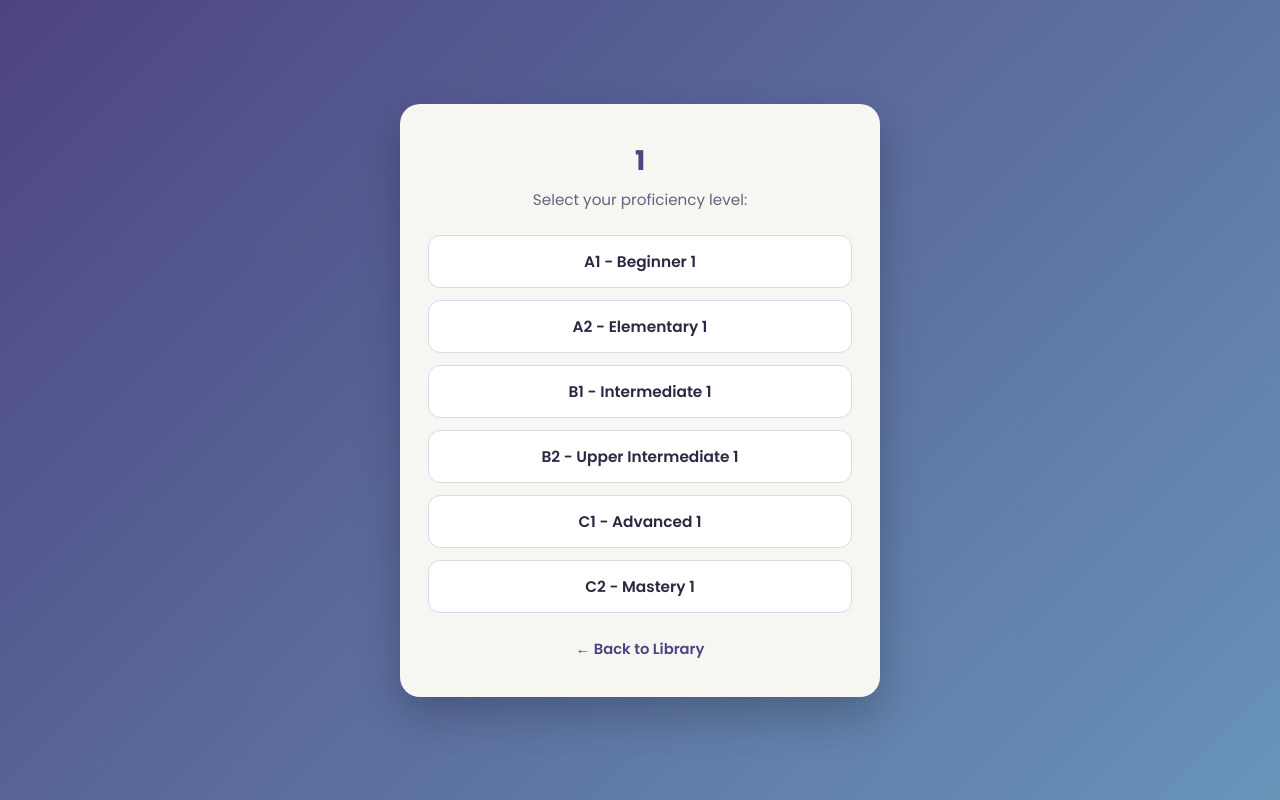
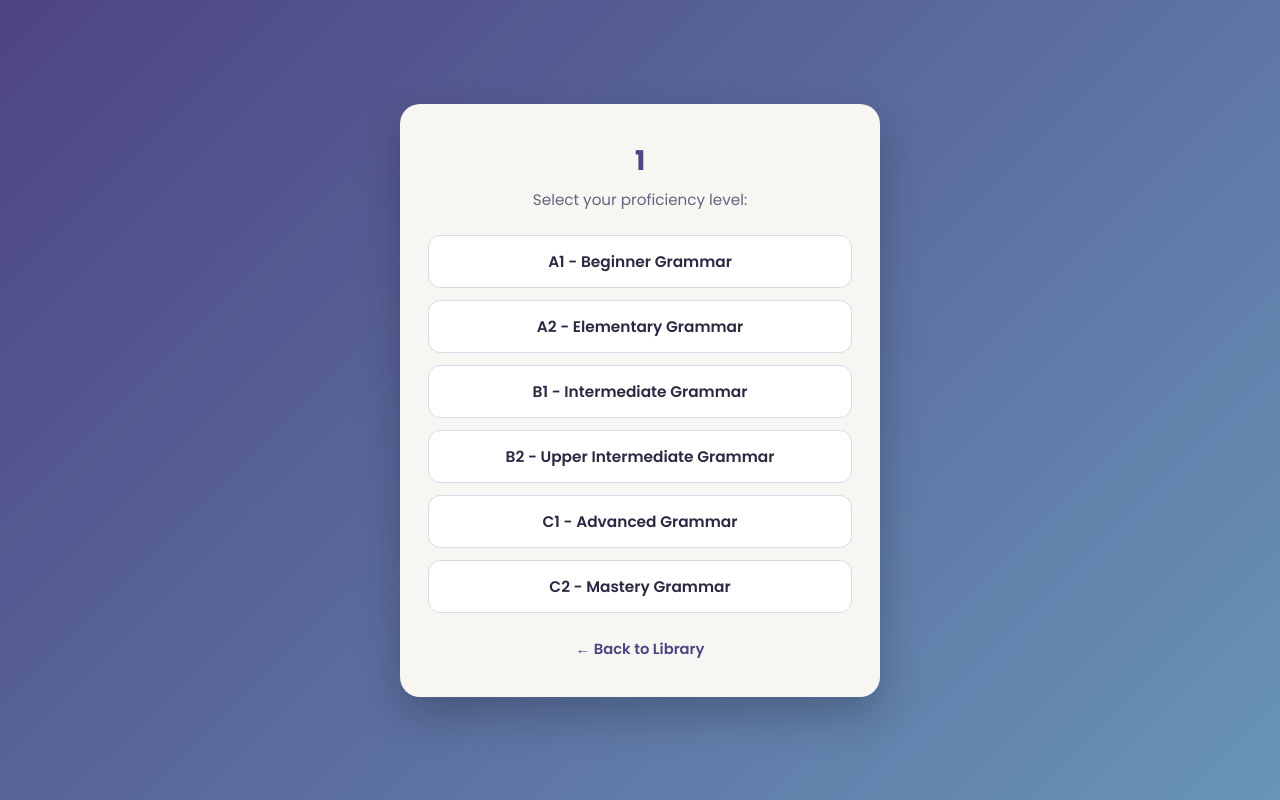
Before and after one commit to admash001-bit/French-learning-library, a Flask app: page /levels/1 in a window 1280 px wide. Run offline with Flask 3, Linux system fonts and the light colour scheme.

Commit message:
Match categories case-insensitively to their exact PDFs

```diff
--- a/templates/levels.html
+++ b/templates/levels.html
@@ -84,41 +84,42 @@
     </style>
 </head>
 <body>
+    {% set cat_lower = (category_name or '') | lower %}
     <div class="card">
         <h2>{{ category_name }}</h2>
         <p>Select your proficiency level:</p>
 
-        {% if 'Vocabulary' in category_name %}
-            <a href="{{ url_for('static', filename='A1 vocabulary.pdf') }}" class="level-btn" target="_blank">A1 - Beginner {{ category_name }}</a>
-            <a href="{{ url_for('static', filename='A2 vocabulary.pdf') }}" class="level-btn" target="_blank">A2 - Elementary {{ category_name }}</a>
-            <a href="{{ url_for('static', filename='B1 vocabulary.pdf') }}" class="level-btn" target="_blank">B1 - Intermediate {{ category_name }}</a>
-            <a href="{{ url_for('static', filename='B2 Vocabulary.pdf') }}" class="level-btn" target="_blank">B2 - Upper Intermediate {{ category_name }}</a>
-            <a href="{{ url_for('static', filename='C1 vocabulary .pdf') }}" class="level-btn" target="_blank">C1 - Advanced {{ category_name }}</a>
-            <a href="{{ url_for('static', filename='C2 vocabulary.pdf') }}" class="level-btn" target="_blank">C2 - Mastery {{ category_name }}</a>
+        {% if 'vocab' in cat_lower %}
+            <a href="{{ url_for('static', filename='A1 vocabulary.pdf') }}" class="level-btn" target="_blank">A1 - Beginner Vocabulary</a>
+            <a href="{{ url_for('static', filename='A2 vocabulary.pdf') }}" class="level-btn" target="_blank">A2 - Elementary Vocabulary</a>
+            <a href="{{ url_for('static', filename='B1 vocabulary.pdf') }}" class="level-btn" target="_blank">B1 - Intermediate Vocabulary</a>
+            <a href="{{ url_for('static', filename='B2 Vocabulary.pdf') }}" class="level-btn" target="_blank">B2 - Upper Intermediate Vocabulary</a>
+            <a href="{{ url_for('static', filename='C1 vocabulary .pdf') }}" class="level-btn" target="_blank">C1 - Advanced Vocabulary</a>
+            <a href="{{ url_for('static', filename='C2 vocabulary.pdf') }}" class="level-btn" target="_blank">C2 - Mastery Vocabulary</a>
 
-        {% elif 'Verbs' in category_name %}
-            <a href="{{ url_for('static', filename='A1 verbs.pdf') }}" class="level-btn" target="_blank">A1 - Beginner {{ category_name }}</a>
-            <a href="{{ url_for('static', filename='A2 verbs.pdf') }}" class="level-btn" target="_blank">A2 - Elementary {{ category_name }}</a>
-            <a href="{{ url_for('static', filename='B1 verbs.pdf') }}" class="level-btn" target="_blank">B1 - Intermediate {{ category_name }}</a>
-            <a href="{{ url_for('static', filename='B2 verbs.pdf') }}" class="level-btn" target="_blank">B2 - Upper Intermediate {{ category_name }}</a>
-            <a href="{{ url_for('static', filename='C1 verbs.pdf') }}" class="level-btn" target="_blank">C1 - Advanced {{ category_name }}</a>
-            <a href="{{ url_for('static', filename='C2 verbs.pdf') }}" class="level-btn" target="_blank">C2 - Mastery {{ category_name }}</a>
+        {% elif 'verb' in cat_lower %}
+            <a href="{{ url_for('static', filename='A1 verbs.pdf') }}" class="level-btn" target="_blank">A1 - Beginner Verbs</a>
+            <a href="{{ url_for('static', filename='A2 verbs.pdf') }}" class="level-btn" target="_blank">A2 - Elementary Verbs</a>
+            <a href="{{ url_for('static', filename='B1 verbs.pdf') }}" class="level-btn" target="_blank">B1 - Intermediate Verbs</a>
+            <a href="{{ url_for('static', filename='B2 verbs.pdf') }}" class="level-btn" target="_blank">B2 - Upper Intermediate Verbs</a>
+            <a href="{{ url_for('static', filename='C1 verbs.pdf') }}" class="level-btn" target="_blank">C1 - Advanced Verbs</a>
+            <a href="{{ url_for('static', filename='C2 verbs.pdf') }}" class="level-btn" target="_blank">C2 - Mastery Verbs</a>
 
-        {% elif 'Conversation' in category_name %}
-            <a href="{{ url_for('static', filename='A1 conversation.pdf') }}" class="level-btn" target="_blank">A1 - Beginner {{ category_name }}</a>
-            <a href="{{ url_for('static', filename='A2 conversation.pdf') }}" class="level-btn" target="_blank">A2 - Elementary {{ category_name }}</a>
-            <a href="{{ url_for('static', filename='B1 conversation.pdf') }}" class="level-btn" target="_blank">B1 - Intermediate {{ category_name }}</a>
-            <a href="{{ url_for('static', filename='B2 conversation.pdf') }}" class="level-btn" target="_blank">B2 - Upper Intermediate {{ category_name }}</a>
-            <a href="{{ url_for('static', filename='C1 conversation.pdf') }}" class="level-btn" target="_blank">C1 - Advanced {{ category_name }}</a>
-            <a href="{{ url_for('static', filename='C2 conversation.pdf') }}" class="level-btn" target="_blank">C2 - Mastery {{ category_name }}</a>
+        {% elif 'convers' in cat_lower %}
+            <a href="{{ url_for('static', filename='A1 conversation.pdf') }}" class="level-btn" target="_blank">A1 - Beginner Conversation</a>
+            <a href="{{ url_for('static', filename='A2 conversation.pdf') }}" class="level-btn" target="_blank">A2 - Elementary Conversation</a>
+            <a href="{{ url_for('static', filename='B1 conversation.pdf') }}" class="level-btn" target="_blank">B1 - Intermediate Conversation</a>
+            <a href="{{ url_for('static', filename='B2 conversation.pdf') }}" class="level-btn" target="_blank">B2 - Upper Intermediate Conversation</a>
+            <a href="{{ url_for('static', filename='C1 conversation.pdf') }}" class="level-btn" target="_blank">C1 - Advanced Conversation</a>
+            <a href="{{ url_for('static', filename='C2 conversation.pdf') }}" class="level-btn" target="_blank">C2 - Mastery Conversation</a>
 
         {% else %}
-            <a href="{{ url_for('static', filename='A1 grammar.pdf') }}" class="level-btn" target="_blank">A1 - Beginner {{ category_name }}</a>
-            <a href="{{ url_for('static', filename='A2 grammar.pdf') }}" class="level-btn" target="_blank">A2 - Elementary {{ category_name }}</a>
-            <a href="{{ url_for('static', filename='B1 grammar.pdf') }}" class="level-btn" target="_blank">B1 - Intermediate {{ category_name }}</a>
-            <a href="{{ url_for('static', filename='B2 grammar.pdf') }}" class="level-btn" target="_blank">B2 - Upper Intermediate {{ category_name }}</a>
-            <a href="{{ url_for('static', filename='C1 grammar.pdf') }}" class="level-btn" target="_blank">C1 - Advanced {{ category_name }}</a>
-            <a href="{{ url_for('static', filename='C2 grammar.pdf') }}" class="level-btn" target="_blank">C2 - Mastery {{ category_name }}</a>
+            <a href="{{ url_for('static', filename='A1 grammar.pdf') }}" class="level-btn" target="_blank">A1 - Beginner Grammar</a>
+            <a href="{{ url_for('static', filename='A2 grammar.pdf') }}" class="level-btn" target="_blank">A2 - Elementary Grammar</a>
+            <a href="{{ url_for('static', filename='B1 grammar.pdf') }}" class="level-btn" target="_blank">B1 - Intermediate Grammar</a>
+            <a href="{{ url_for('static', filename='B2 grammar.pdf') }}" class="level-btn" target="_blank">B2 - Upper Intermediate Grammar</a>
+            <a href="{{ url_for('static', filename='C1 grammar.pdf') }}" class="level-btn" target="_blank">C1 - Advanced Grammar</a>
+            <a href="{{ url_for('static', filename='C2 grammar.pdf') }}" class="level-btn" target="_blank">C2 - Mastery Grammar</a>
         {% endif %}
 
         <a href="/library?username={{ username }}" class="back-link">&larr; Back to Library</a>
```
